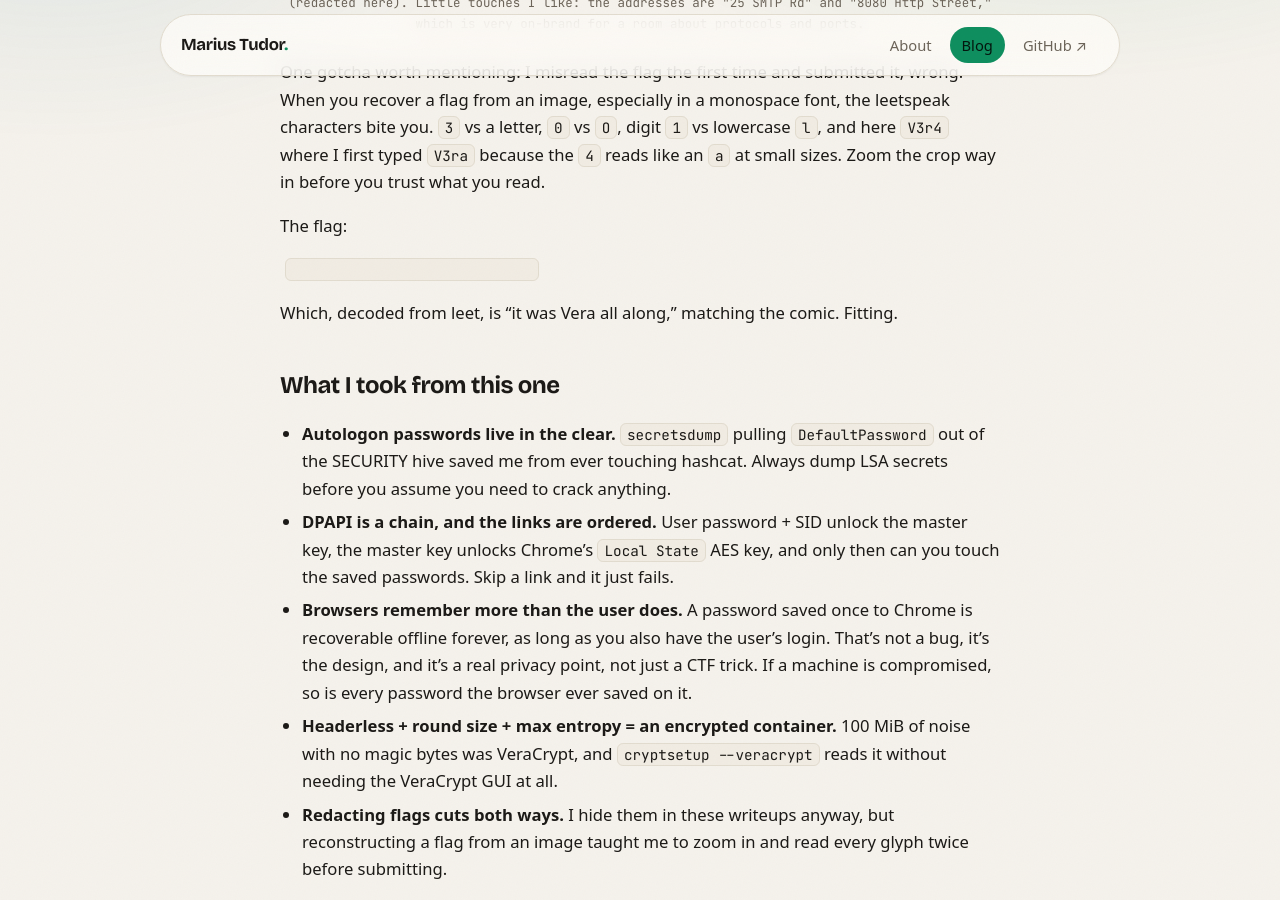
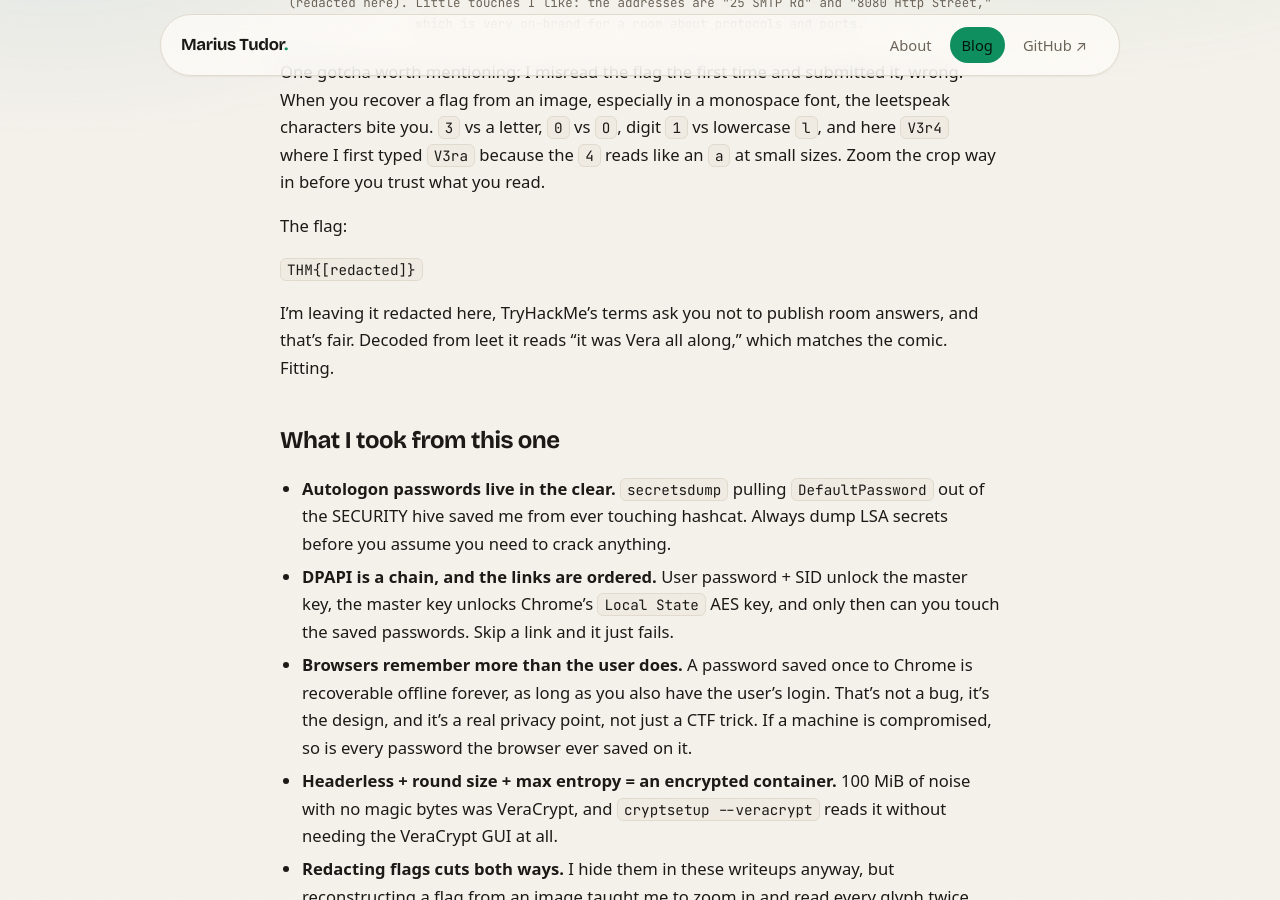
Before and after one commit to mariustudor07/mariustudor07.github.io, a Jekyll site: the page built from _posts/2026-08-09-thm-management-wants-a-word.md, in a window 1280 px wide and 900 px high, scrolled down 8084 px. Built offline with Jekyll 4.4.1, drawn with Linux system fonts in a browser that asks for light colours.

Commit message:
Redact flag in Management Wants A Word writeup per THM terms

```diff
--- a/_posts/2026-08-09-thm-management-wants-a-word.md
+++ b/_posts/2026-08-09-thm-management-wants-a-word.md
@@ -277,9 +277,10 @@
 
 The flag:
 
-<span class="spoiler"><code>THM{1t_w4s_V3r4_A11_Al0ng?!}</code></span>
+`THM{[redacted]}`
 
-Which, decoded from leet, is "it was Vera all along," matching the comic. Fitting.
+I'm leaving it redacted here, TryHackMe's terms ask you not to publish room answers, and that's
+fair. Decoded from leet it reads "it was Vera all along," which matches the comic. Fitting.
 
 ## What I took from this one
 
```
